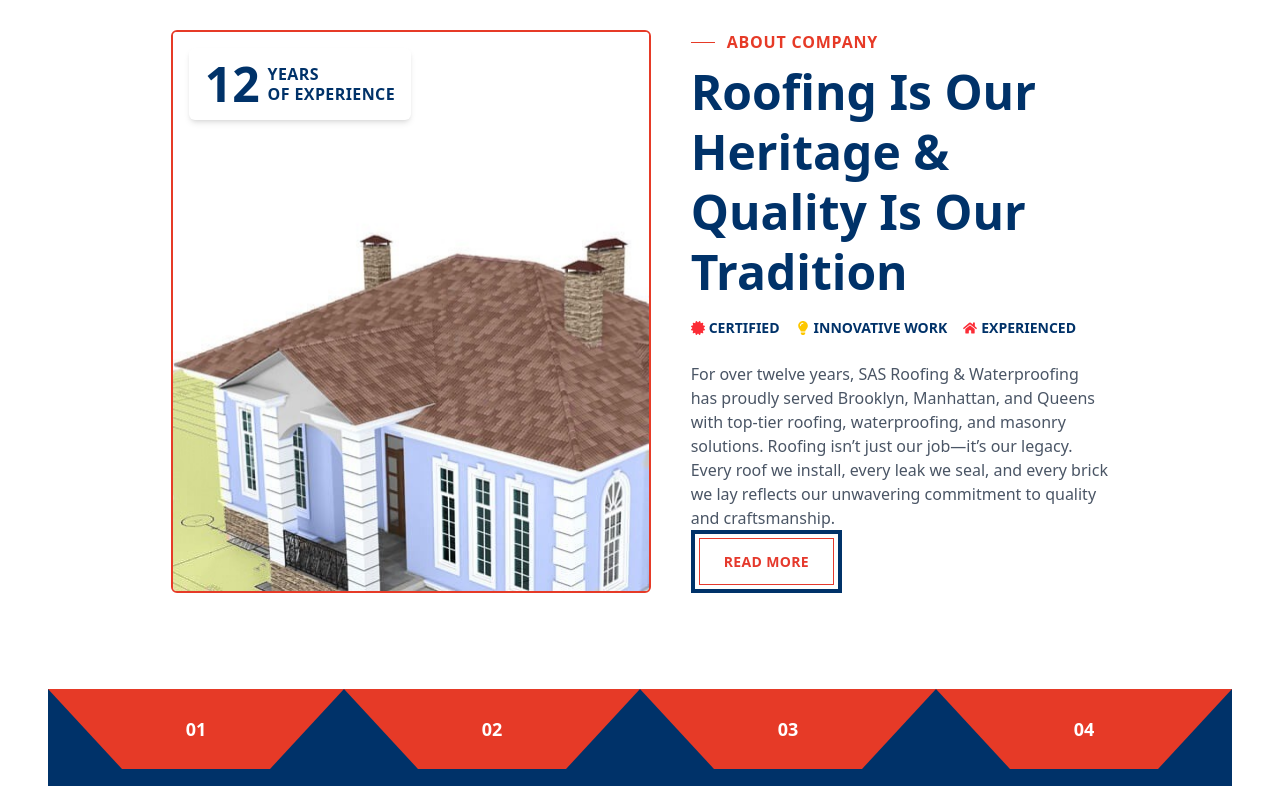
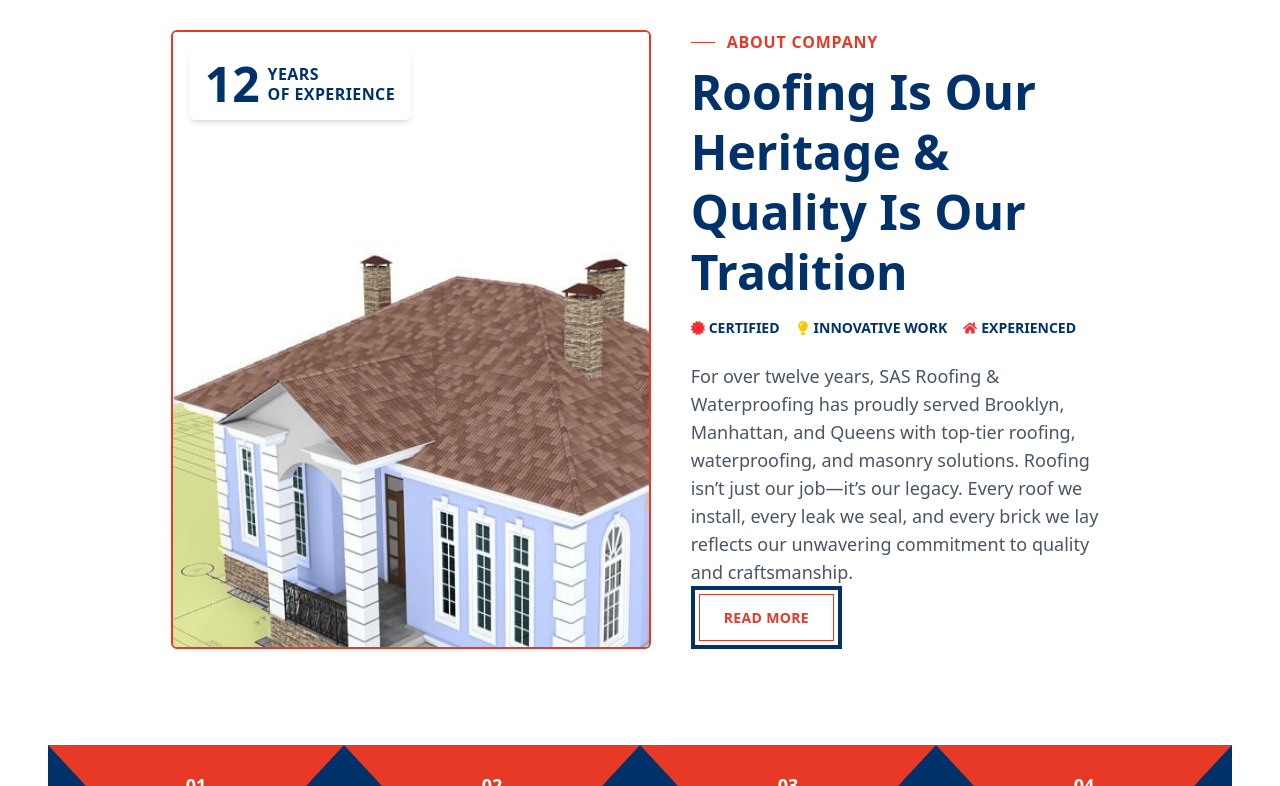
Before and after one commit to umarcompumax/sas_roofing, a Next.js app: page /about in a window 1280 px wide. Shown: the part 464-1250 px from the top of the page. Built offline with nearby package versions, Linux system fonts and the light colour scheme.

Commit message:
update 9.59

```diff
--- a/src/components/AboutCompany.tsx
+++ b/src/components/AboutCompany.tsx
@@ -84,7 +84,7 @@
             />
           </div>
 
-          <p className="text-gray-600 text-sm lg:text-base mb-10 xl:mb-0">
+          <p className="text-gray-600 text-base lg:text-lg mb-10 xl:mb-0">
             For over twelve years, SAS Roofing & Waterproofing has proudly
             served Brooklyn, Manhattan, and Queens with top-tier roofing,
             waterproofing, and masonry solutions. Roofing isn’t just our
```
